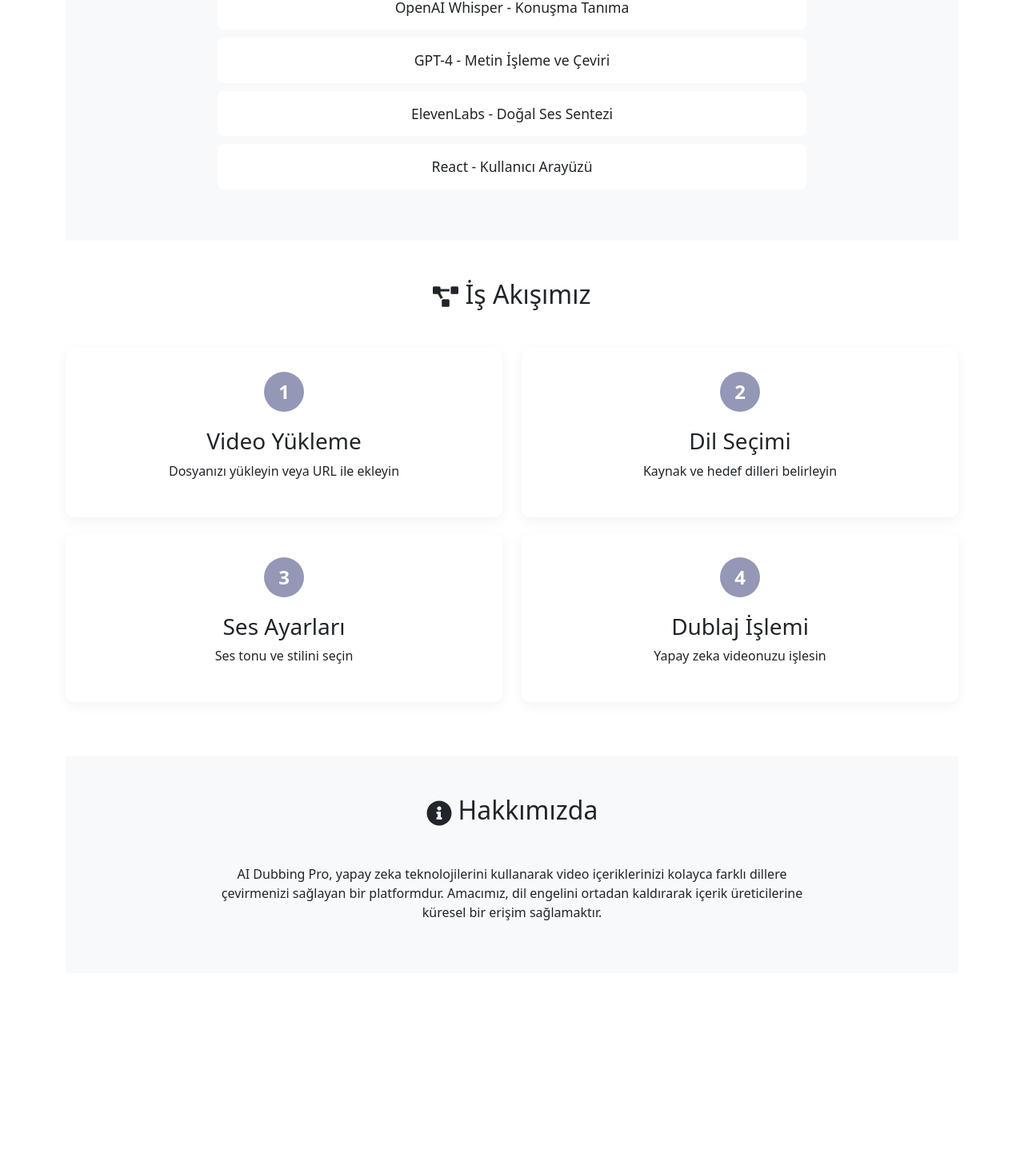
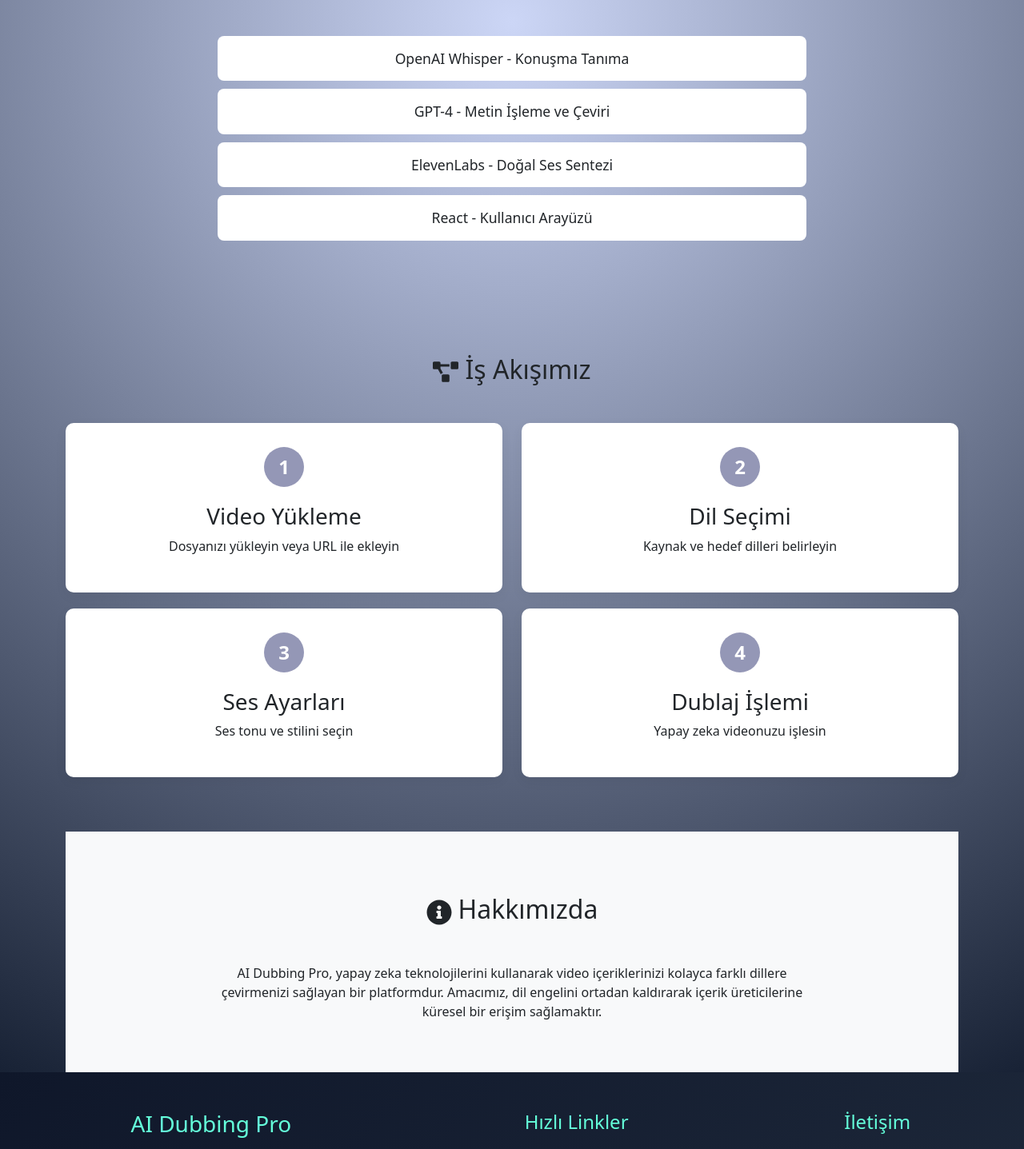
Before and after one commit to sidikafirat/AI-Dublaj-Sistemi-Rehberi, a React (Vite) app: page / in a window 1280 px wide. Shown: the part 1345-2782 px from the top of the page at 80% size. Before the commit the page ends 2594 px from the top, so only its background shows below. Built offline with nearby package versions, Linux system fonts and the light colour scheme.

Commit message:
Footer tasarımı güncellendi ve hatalar düzeltildi

```diff
--- a/package.json
+++ b/package.json
@@ -18,7 +18,8 @@
     "react-bootstrap": "^2.10.9",
     "react-dom": "^19.0.0",
     "react-icons": "^5.5.0",
-    "react-router-dom": "^7.4.1"
+    "react-router-dom": "^7.4.1",
+    "swiper": "^11.2.6"
   },
   "devDependencies": {
     "@eslint/js": "^9.21.0",
--- a/src/App.css
+++ b/src/App.css
@@ -1,7 +1,7 @@
 #root {
-  max-width: 1280px;
+  max-width:100% ;
   margin: 0 auto;
-  padding: 2rem;
+  margin-top: 59px;
   text-align: center;
 
 }
@@ -99,10 +99,11 @@
   background: linear-gradient(135deg, #0f172a 0%, #1e293b 100%);
   color: white;
   border-radius: 0 0 20px 20px;
-  margin-bottom: 3rem;
+  margin-bottom: 53px;
 }
 
 /* App.css veya HomePage.css içine ekleyin */
+
 .hero-image {
   overflow: hidden; /* Taşan kısımları gizle */
   border-radius: 16px; /* Köşe yuvarlaklığı */
@@ -134,6 +135,7 @@
 }
 
 /* Features */
+
 .feature-card {
   transition: transform 0.3s ease, box-shadow 0.3s ease;
   border: none;
@@ -183,3 +185,102 @@
   font-size: 1.5rem;
   font-weight: bold;
 }
+.home {
+  background: radial-gradient(circle at center, #ccd6f6, #182235);
+  /* Alternatif olarak daha yumuşak bir geçiş için: */
+  /* background: linear-gradient(to right, #ccd6f6, #a8b8d8, #ccd6f6); */
+  min-height: 100vh; /* Tam ekran kaplaması için */
+  width: 100%;
+}
+
+/*Footer*/
+.footer-section {
+  background: linear-gradient(135deg, #0f172a 0%, #1e293b 100%);
+  color: #ccd6f6;
+  padding: 3rem 0;
+  margin-top: 0px;
+
+}
+
+.footer-content {
+  display: flex;
+  flex-wrap: wrap;
+  justify-content: space-between;
+  gap: 2rem;
+  margin-bottom: 2rem;
+}
+
+.footer-brand h3 {
+  color: #64ffda;
+  margin-bottom: 1rem;
+}
+
+.footer-links h4,
+.footer-contact h4 {
+  color: #64ffda;
+  margin-bottom: 1rem;
+}
+
+.footer-links ul,
+.footer-contact ul {
+  list-style: none;
+  padding: 0;
+}
+
+.footer-links li,
+.footer-contact li {
+  margin-bottom: 0.5rem;
+}
+
+.footer-links a {
+  color: #ccd6f6;
+  text-decoration: none;
+  transition: color 0.3s;
+}
+
+.footer-links a:hover {
+  color: #64ffda;
+}
+
+.social-icons {
+  display: flex;
+  gap: 1rem;
+  margin-top: 1rem;
+}
+
+.social-icons a {
+  color: #ccd6f6;
+  font-size: 1.5rem;
+  transition: color 0.3s;
+}
+
+.social-icons a:hover {
+  color: #64ffda;
+}
+
+.footer-bottom {
+  text-align: center;
+  padding-top: 2rem;
+  border-top: 1px solid rgba(100, 255, 218, 0.1);
+}
+
+/* Şık Gradient Geçiş */
+.content-to-footer {
+  height: 120px;
+  background: linear-gradient(
+    to bottom,
+    transparent,
+    rgba(15, 23, 42, 0.3) 20%,    /* Footer'ın başlangıç rengiyle uyumlu */
+    rgba(15, 23, 42, 0.7) 60%,    /* Orta ton */
+    #0f172a 100%                   /* Footer'ın koyu rengi */
+  );
+  margin: 0;
+  position: relative;
+  z-index: 1;
+}
+/* Mobil Uyumluluk */
+@media (max-width: 768px) {
+  .footer-content {
+    flex-direction: column;
+  }
+}
--- a/src/App.jsx
+++ b/src/App.jsx
@@ -4,7 +4,8 @@ import { NavBar } from './components/NavBar';
 import VideoUploader from './components/VideoUploader';
 import HomePage from './components/HomePage';
 import 'bootstrap/dist/css/bootstrap.min.css';
-
+import Footer from './components/Footer';
+import { Routes, Route } from 'react-router-dom';
 function App() {
   const [showVideoUploader, setShowVideoUploader] = useState(false);
 
@@ -12,32 +13,11 @@ function App() {
     <>
       <NavBar onDemoClick={() => setShowVideoUploader(true)} />
 
-      <main className="main-content">
-        <section id="home">
-          {/* Ana sayfa içeriği */}
-        </section>
 
-        <section id="features">
-          {/* Özellikler bölümü */}
-        </section>
+      {/* Koşullu renderlama */}
+      {showVideoUploader ? <VideoUploader /> : <HomePage />}
 
-        <section id="technology">
-          {/* Teknoloji bölümü */}
-        </section>
-
-        <section id="workflow">
-          {/* İş akışı bölümü */}
-        </section>
-
-        <section id="about">
-          {/* Hakkında bölümü */}
-        </section>
-
-        <section id="demo">
-          {showVideoUploader && <VideoUploader />}
-        </section>
-      <HomePage />
-      </main>
+      <Footer />
     </>
   );
 }
--- /dev/null
+++ b/src/components/Footer.jsx
@@ -0,0 +1,51 @@
+import { FaGithub, FaLinkedin, FaEnvelope } from "react-icons/fa";
+
+const Footer = () => {
+  return (
+    <footer className="footer-section">
+      <div className="container">
+        <div className="footer-content">
+          {/* Logo ve Açıklama */}
+          <div className="footer-brand">
+            <h3>AI Dubbing Pro</h3>
+            <p>Videolarınızı anında dublajlayın, dil engelini aşın.</p>
+          </div>
+
+          {/* Hızlı Linkler */}
+          <div className="footer-links">
+            <h4>Hızlı Linkler</h4>
+            <ul>
+              <li><a href="#home">Ana Sayfa</a></li>
+              <li><a href="#features">Özellikler</a></li>
+              <li><a href="#technology">Teknoloji</a></li>
+              <li><a href="#about">Hakkında</a></li>
+            </ul>
+          </div>
+
+          {/* İletişim */}
+          <div className="footer-contact">
+            <h4>İletişim</h4>
+            <ul>
+              <li><FaEnvelope /> info@aidubbingpro.com</li>
+              <li className="social-icons">
+                <a href="https://github.com/sidikafirat/AI-Dublaj-Sistemi-Rehberi" target="_blank" rel="noopener noreferrer">
+                  <FaGithub />
+                </a>
+                <a href="https://www.linkedin.com/in/s%C4%B1d%C4%B1ka-firat-05ba42254/" target="_blank" rel="noopener noreferrer">
+                  <FaLinkedin />
+                </a>
+              </li>
+            </ul>
+          </div>
+        </div>
+
+        {/* Copyright */}
+        <div className="footer-bottom">
+          <p>© {new Date().getFullYear()} AI Dubbing Pro. Tüm hakları saklıdır.</p>
+        </div>
+      </div>
+    </footer>
+  );
+};
+
+export default Footer;
--- a/src/components/HomePage.jsx
+++ b/src/components/HomePage.jsx
@@ -5,6 +5,7 @@ import aiImage from '../assets/images/ai (1).png'; // veya '@assets/images/ai (1
 
 const HomePage = () => {
   return (
+    <div className='home'>
     <Container className="home-page">
       {/* Hero Section */}
       <section id="home" className="hero-section py-5">
@@ -36,7 +37,7 @@ const HomePage = () => {
 
       {/* Features Section */}
       <section id="features" className="py-5">
-        <h2 className="text-center mb-5">
+        <h2 className="text-center mb-5"  style={{ paddingTop: "30px" }}>
           <FaCogs className="me-2" />
           Özelliklerimiz
         </h2>
@@ -75,8 +76,8 @@ const HomePage = () => {
       </section>
 
       {/* Technology Section */}
-      <section id="technology" className="py-5 bg-light">
-        <h2 className="text-center mb-5">
+      <section id="technology" className="py-5">
+        <h2 className="text-center mb-5"  style={{ paddingTop: "30px" }}>
           <FaCogs className="me-2" />
           Kullandığımız Teknolojiler
         </h2>
@@ -94,7 +95,7 @@ const HomePage = () => {
 
       {/* Workflow Section */}
       <section id="workflow" className="py-5">
-        <h2 className="text-center mb-5">
+        <h2 className="text-center mb-5"  style={{ paddingTop: "30px" }}>
           <FaProjectDiagram className="me-2" />
           İş Akışımız
         </h2>
@@ -132,7 +133,7 @@ const HomePage = () => {
 
       {/* About Section */}
       <section id="about" className="py-5 bg-light">
-        <h2 className="text-center mb-5">
+        <h2 className="text-center mb-5"  style={{ paddingTop: "30px" }}>
           <FaInfoCircle className="me-2" />
           Hakkımızda
         </h2>
@@ -147,6 +148,7 @@ const HomePage = () => {
         </Row>
       </section>
     </Container>
+    </div>
   );
 };
 
--- a/src/components/NavBar.jsx
+++ b/src/components/NavBar.jsx
@@ -73,10 +73,10 @@ export const NavBar = ({ onDemoClick }) => {
           </Nav>
 
           <div className="social-icons">
-            <a href="https://github.com/yourusername" target="_blank" rel="noopener noreferrer">
+            <a href="https://github.com/sidikafirat/AI-Dublaj-Sistemi-Rehberi" target="_blank" rel="noopener noreferrer">
               <FaGithub />
             </a>
-            <a href="https://linkedin.com/in/yourprofile" target="_blank" rel="noopener noreferrer">
+            <a href="https://www.linkedin.com/in/s%C4%B1d%C4%B1ka-firat-05ba42254/" target="_blank" rel="noopener noreferrer">
               <FaLinkedin />
             </a>
           </div>
--- a/src/components/VideoUploader.jsx
+++ b/src/components/VideoUploader.jsx
@@ -243,6 +243,7 @@ const VideoUploader = () => {
         )}
       </Form>
     </Container>
+
   );
 };
 
```
Also changed, not shown: 1 other file (tests, documents, lock files or other folders).
